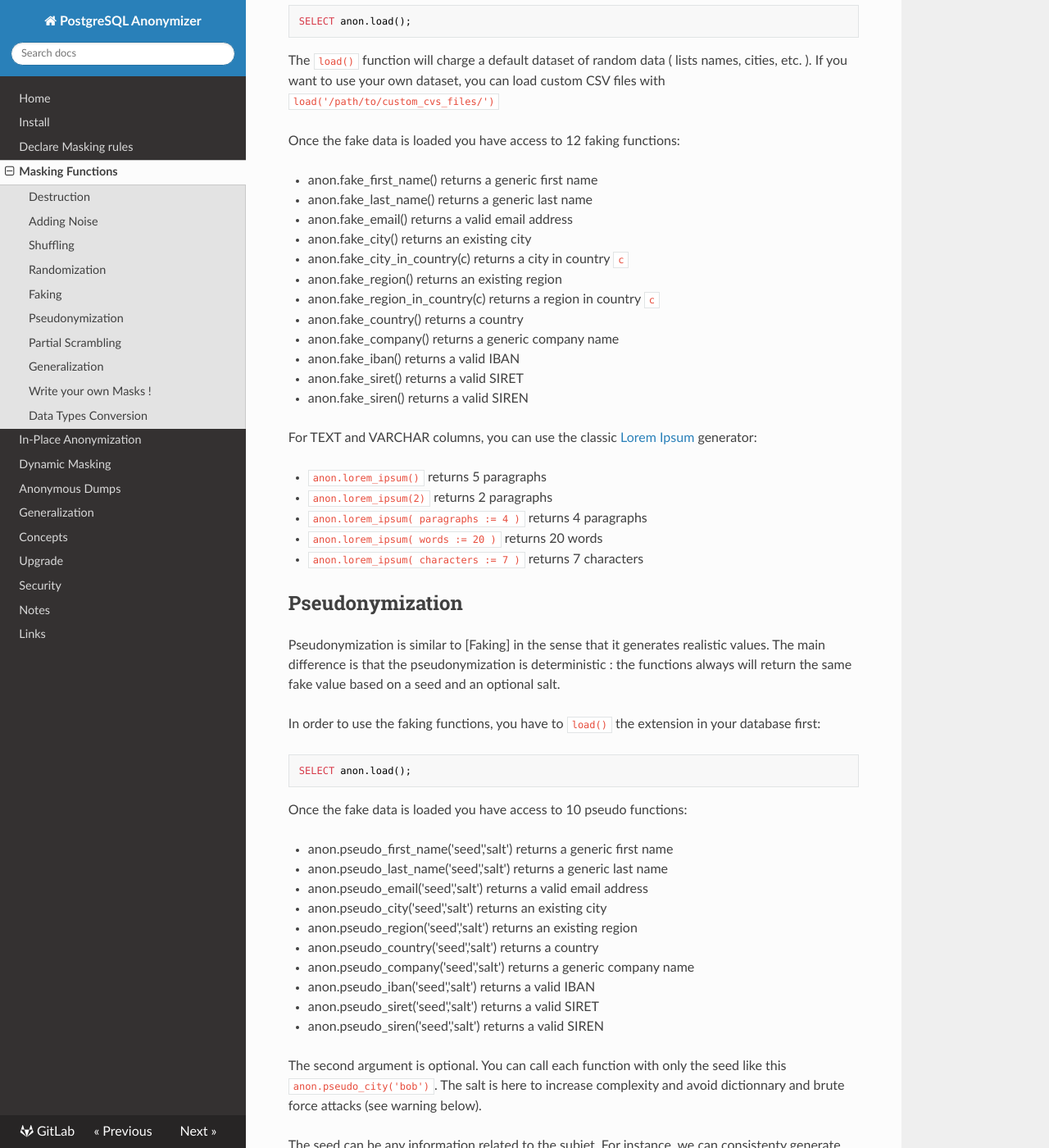
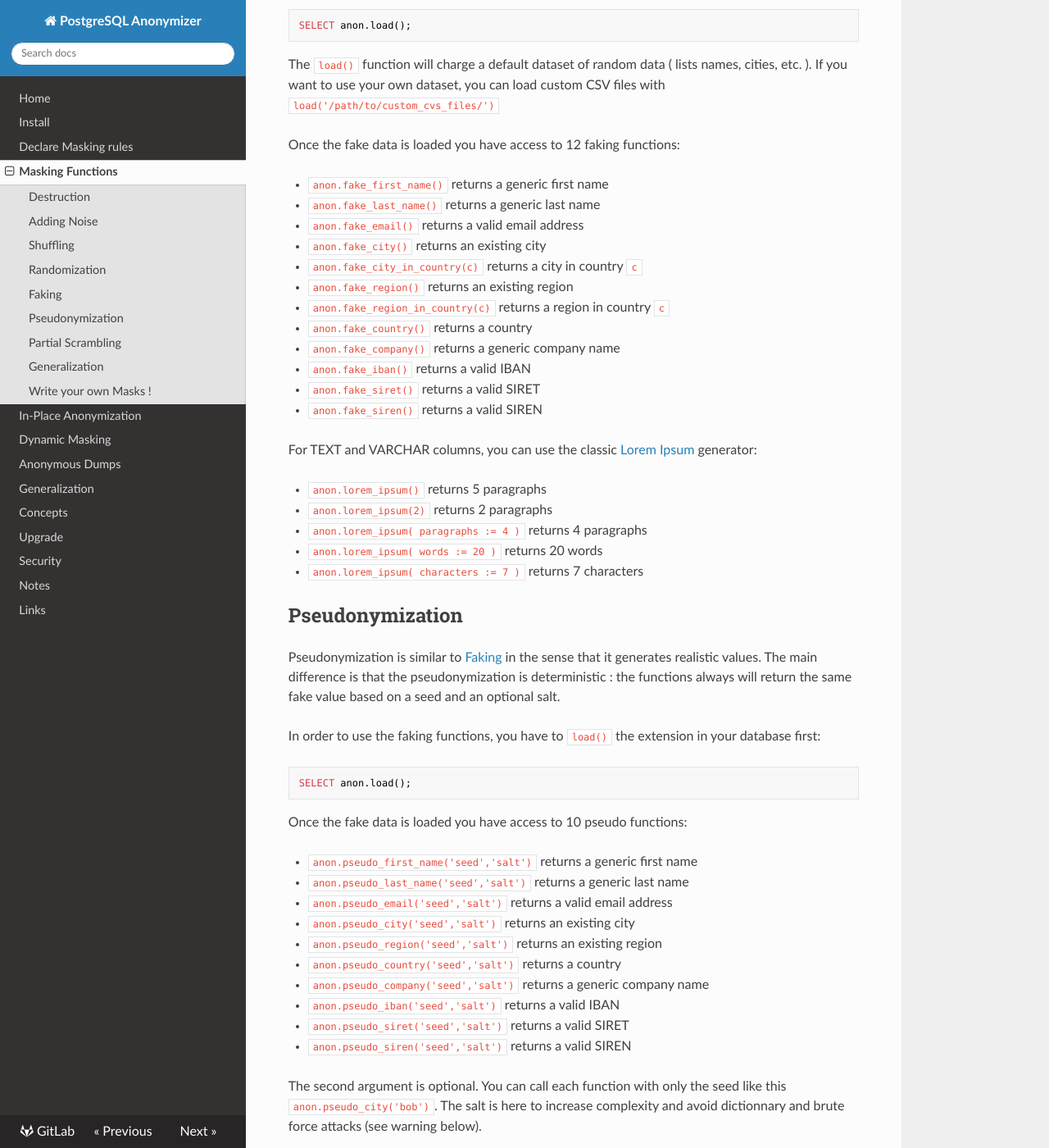
Before and after one commit to neondatabase/postgresql_anonymizer, an MkDocs documentation site: the page built from docs/masking_functions.md, in a window 1280 px wide and 1400 px high, scrolled down 1843 px. Shown: the whole window at 82% size. Built offline with MkDocs 1.6.1, drawn with Linux system fonts in a browser that asks for light colours; nearby versions of some CDN libraries; some of the changed text lies outside the part shown.

Commit message:
[docs] functions: dead links and clean up

````diff
--- a/docs/masking_functions.md
+++ b/docs/masking_functions.md
@@ -47,10 +56,10 @@
 values. For example, by applying a +/- 10% variance to a salary column, the
 dataset will remain meaningful.
 
-* anon.add_noise_on_numeric_column(table, column,ratio) if ratio = 0.33, all
+* `anon.add_noise_on_numeric_column(table, column,ratio)` if ratio = 0.33, all
   values of the column will be randomly shifted with a ratio of +/- 33%
 
-* anon.add_noise_on_datetime_column(table, column,interval) if interval = '2 days',
+* `anon.add_noise_on_datetime_column(table, column,interval)` if interval = '2 days',
   all values of the column will be randomly shifted by +/- 2 days
 
 
@@ -59,7 +68,7 @@
 
  **Shuffling** mixes values within the same columns.
 
-* anon.shuffle_column(shuffle_table, shuffle_column, primary_key) will rearrange
+* `anon.shuffle_column(shuffle_table, shuffle_column, primary_key)` will rearrange
   all values in a given column. You need to provide a primary key of the table.
   This is usefull for foreign keys because referential integrity will be kept.
 
@@ -99,18 +108,18 @@
 
 Once the fake data is loaded you have access to 12 faking functions:
 
-* anon.fake_first_name() returns a generic first name
-* anon.fake_last_name() returns a generic last name
-* anon.fake_email() returns a valid email address
-* anon.fake_city() returns an existing city
-* anon.fake_city_in_country(c) returns a city in country `c`
-* anon.fake_region() returns an existing region
-* anon.fake_region_in_country(c) returns a region in country `c`
-* anon.fake_country() returns a country
-* anon.fake_company() returns a generic company name
-* anon.fake_iban() returns a valid IBAN
-* anon.fake_siret() returns a valid SIRET
-* anon.fake_siren() returns a valid SIREN
+* `anon.fake_first_name()` returns a generic first name
+* `anon.fake_last_name()` returns a generic last name
+* `anon.fake_email()` returns a valid email address
+* `anon.fake_city()` returns an existing city
+* `anon.fake_city_in_country(c)` returns a city in country `c`
+* `anon.fake_region()` returns an existing region
+* `anon.fake_region_in_country(c)` returns a region in country `c`
+* `anon.fake_country()` returns a country
+* `anon.fake_company()` returns a generic company name
+* `anon.fake_iban()` returns a valid IBAN
+* `anon.fake_siret()` returns a valid SIRET
+* `anon.fake_siren()` returns a valid SIREN
 
 For TEXT and VARCHAR columns, you can use the classic [Lorem Ipsum] generator:
 
@@ -140,16 +149,16 @@
 
 Once the fake data is loaded you have access to 10 pseudo functions:
 
-* anon.pseudo_first_name('seed','salt') returns a generic first name
-* anon.pseudo_last_name('seed','salt') returns a generic last name
-* anon.pseudo_email('seed','salt') returns a valid email address
-* anon.pseudo_city('seed','salt') returns an existing city
-* anon.pseudo_region('seed','salt') returns an existing region
-* anon.pseudo_country('seed','salt') returns a country
-* anon.pseudo_company('seed','salt') returns a generic company name
-* anon.pseudo_iban('seed','salt') returns a valid IBAN
-* anon.pseudo_siret('seed','salt') returns a valid SIRET
-* anon.pseudo_siren('seed','salt') returns a valid SIREN
+* `anon.pseudo_first_name('seed','salt')` returns a generic first name
+* `anon.pseudo_last_name('seed','salt')` returns a generic last name
+* `anon.pseudo_email('seed','salt')` returns a valid email address
+* `anon.pseudo_city('seed','salt')` returns an existing city
+* `anon.pseudo_region('seed','salt')` returns an existing region
+* `anon.pseudo_country('seed','salt')` returns a country
+* `anon.pseudo_company('seed','salt')` returns a generic company name
+* `anon.pseudo_iban('seed','salt')` returns a valid IBAN
+* `anon.pseudo_siret('seed','salt')` returns a valid SIRET
+* `anon.pseudo_siren('seed','salt')` returns a valid SIREN
 
 The second argument is optional. You can call each function with only the
 seed like this `anon.pseudo_city('bob')`. The salt is here to increase
@@ -189,8 +198,8 @@
 
 2 functions are available:
 
-* anon.partial('abcdefgh',1,'xxxx',3) will return 'axxxxfgh';
-* anon.email('daamien@gmail.com') will becomme 'da******@gm******.com'
+* `anon.partial('abcdefgh',1,'xxxx',3)` will return 'axxxxfgh';
+* `anon.email('daamien@gmail.com')` will becomme 'da******@gm******.com'
 
 
 Generalization
@@ -265,39 +274,24 @@
 * `generalize_int8range(value, step)`
 * `generalize_numrange(value, step)`
 
-`value` is the data the will be generalized, `step` is the size of each range.
-
-
-
+...where `value` is the data the will be generalized, `step` is the size of each range.
 
 
 [RANGE]: https://www.postgresql.org/docs/current/rangetypes.html
+
 
 Write your own Masks !
 ------------------------------------------------------------------------------
 
 You can also use you own functions as a mask. The function must either be
 destructive (like [Partial Scrambling]) or insert some randomness in the dataset
-(like [faking]).
+(like [Faking]).
 
 For instance, if you wrote a function `foo()`, you can apply it like this:
 
 ```sql
-COMMENT ON COLUMN player.score IS 'MASKED WITH FUNCTION foo()';
+SECURITY LABEL FOR anon ON COLUMN player.score IS 'MASKED WITH FUNCTION foo()';
 ```
 
 
-Data Types Conversion
-------------------------------------------------------------------------------
-
-The faking functions will return values in `TEXT` data types. The random
-functions will return `TEXT`, `INTEGER` or `TIMESTAMP WITH TIMEZONE`.
-
-If the column you want to mask is in another data type (for instance `VARCHAR(30)`,
-then you need to add an explicit cast directly in the `COMMENT` declaration,
-like this:
-
-```sql
-=# COMMENT ON COLUMN clients.family_name
--# IS 'MASKED WITH FUNCTION anon.fake_last_name()::VARCHAR(30)';
 ```
````
Also changed, not shown: other parts of docs/masking_functions.md (+23 -14 lines).
